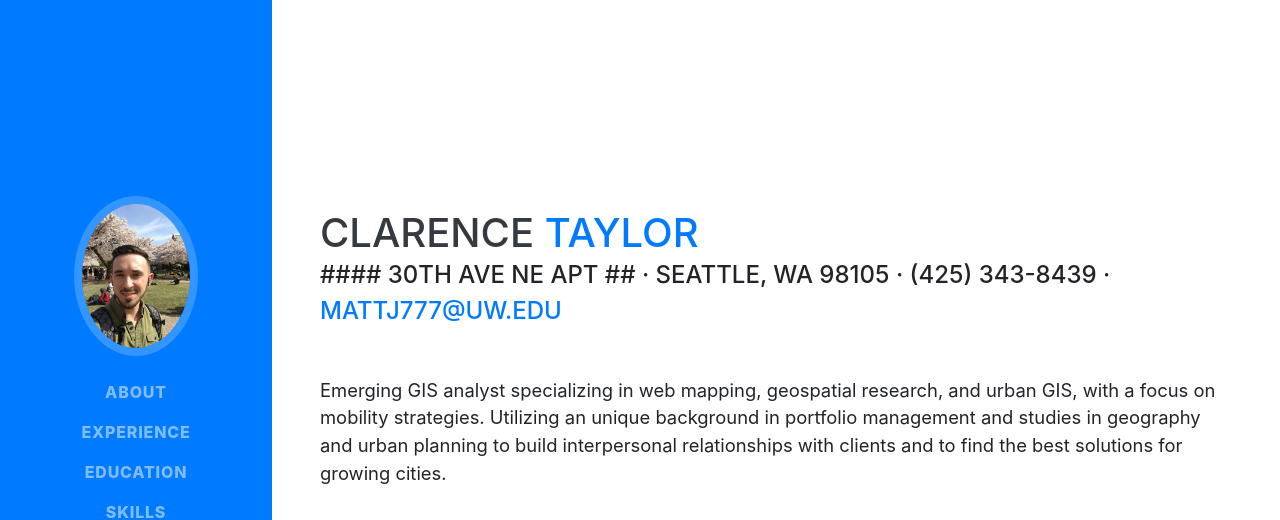
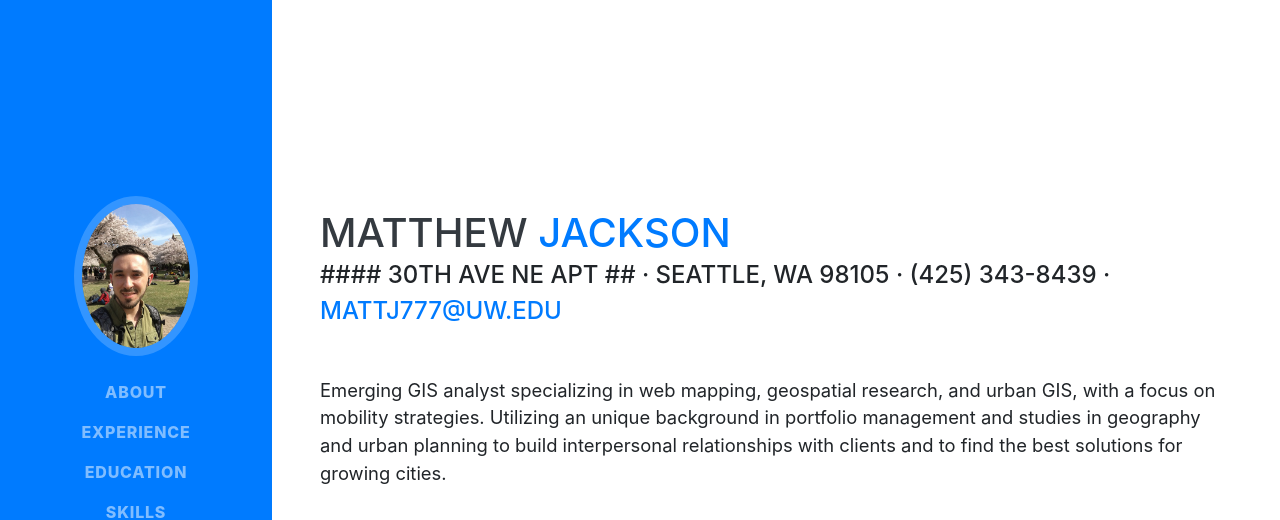
Before and after one commit to mattj777/mattj777.github.io, a website with bundled scripts: page index.html in a window 1280 px wide. Shown: the top 520 px of the page. Built offline with nearby package versions, Linux system fonts and the light colour scheme; a web font is replaced by a local one.

Commit message:
index update

```diff
--- a/index.html
+++ b/index.html
@@ -63,8 +63,8 @@
 
     <section class="resume-section p-3 p-lg-5 d-flex align-items-center" id="about">
       <div class="w-100">
-        <h1 class="mb-0">Clarence
-          <span class="text-primary">Taylor</span>
+        <h1 class="mb-0">Matthew
+          <span class="text-primary">Jackson</span>
         </h1>
         <div class="subheading mb-5">#### 30th Ave NE Apt ## · Seattle, WA 98105 · (425) 343-8439 ·
           <a href="mailto:mattj777@uw.edu">mattj777@uw.edu</a>
```
